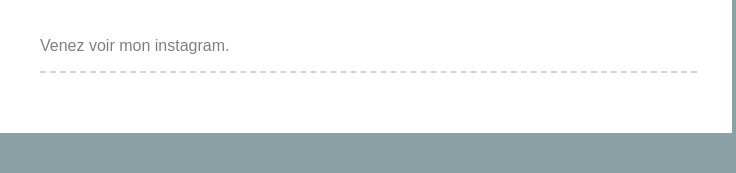
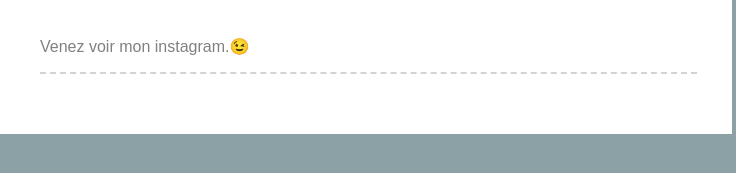
Before and after one commit to kirijeremy/PeinturesChezVous, a plain HTML site: page Index.html in a window 1280 px wide. Shown: the part 1634-1807 px from the top of the page, 284-1020 px from the left. Drawn offline with Linux system fonts and the light colour scheme.

Commit message:
add text to Index

```diff
--- a/Index.html
+++ b/Index.html
@@ -53,7 +53,7 @@
         <footer>
             <div id="instagram">
                 <a href="https://www.instagram.com/peintureschezvous/?hl=fr"> <img src="jpg/logo.jpg" alt="logo"/></a>
-                <p>Venez voir mon instagram.</p>
+                <p>Venez voir mon instagram.😉 </p>
 
             </div>
         </footer>
```
